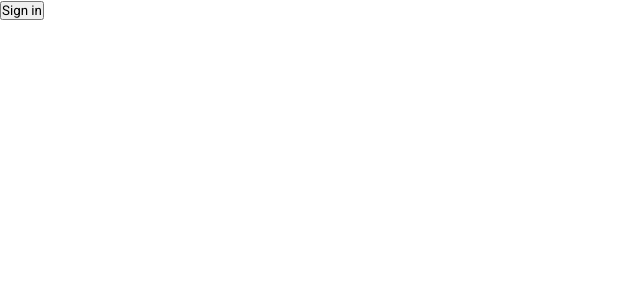
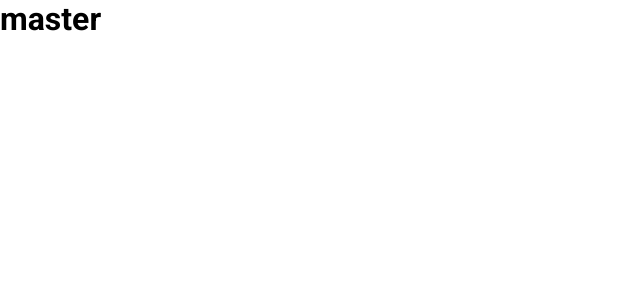
Before and after one commit to rcapeto/components, a React (Create React App) app: page / in a window 1280 px wide. Shown: the top 300 px of the page, without its empty margins (0-640 px from the left). Built offline with nearby package versions, Linux system fonts and the light colour scheme.

Commit message:
clean master

```diff
--- a/src/App.tsx
+++ b/src/App.tsx
@@ -1,29 +1,7 @@
-import React from 'react';
-import { useEventsV2 } from './hooks/useEvents';
-
-interface Detail {
-  logged: boolean;
-}
-
 const App = () => {
-  const { dispatchEvent, listenEvent, dispatchedEvents } = useEventsV2();
-
-  console.log(dispatchedEvents);
-
-  React.useEffect(() => {
-    listenEvent<Detail>('@app_test', event => {
-    });
-  }, []);
-
-  const handleConnect = () => {
-    dispatchEvent<Detail>('@app_test', { logged: true });
-  };
-
- return(
-    <div>
-       <button onClick={handleConnect}>Sign in</button>
-    </div>
- );
+  return(
+    <h1>master</h1>
+  )
 };
 
 export default App;
--- a/src/index.tsx
+++ b/src/index.tsx
@@ -3,13 +3,9 @@ import ReactDOM from 'react-dom';
 import App from './App';
 import './global.scss';
 
-import { EventContextProvider } from './hooks/useEvents';
-
 ReactDOM.render(
   <React.StrictMode>
-    <EventContextProvider>
-      <App />
-    </EventContextProvider>
+    <App />
   </React.StrictMode>,
   document.getElementById('root')
 );
```
Also changed, not shown: src/hooks/useEvents/README.md.
